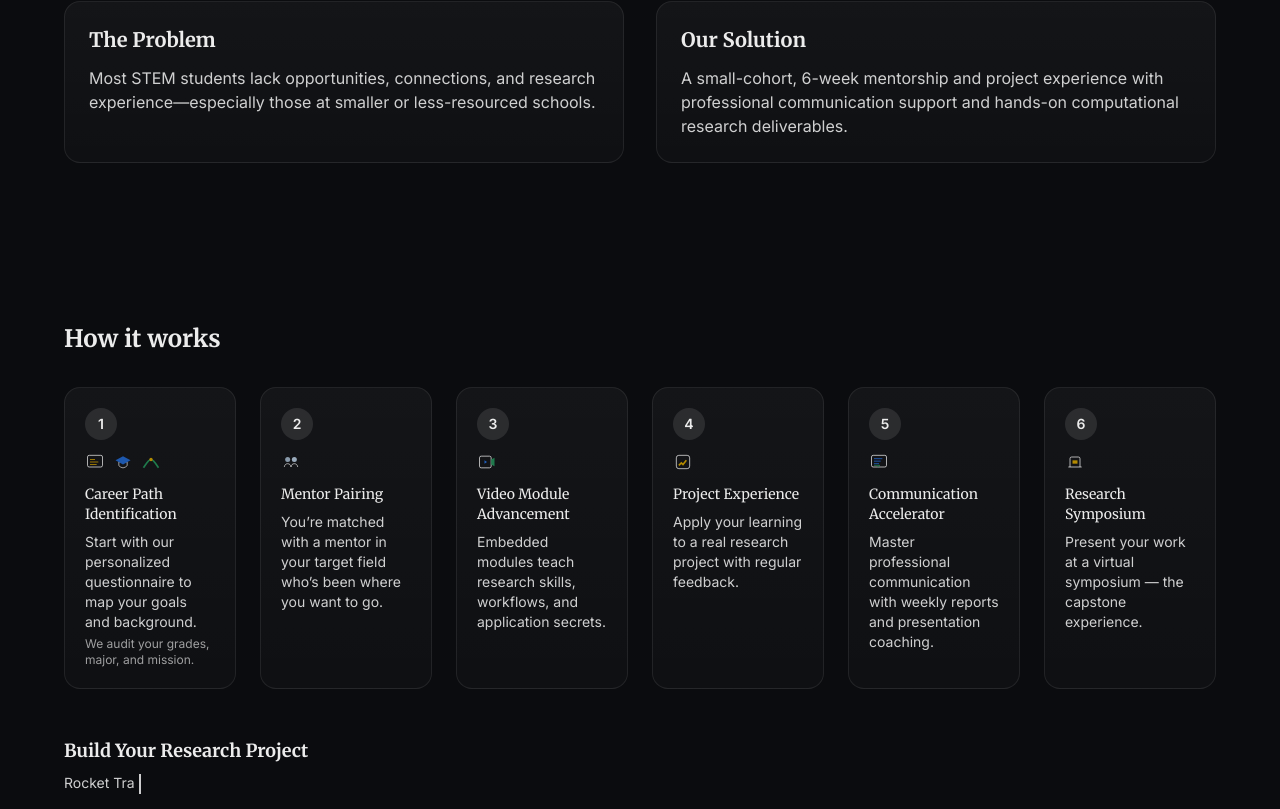
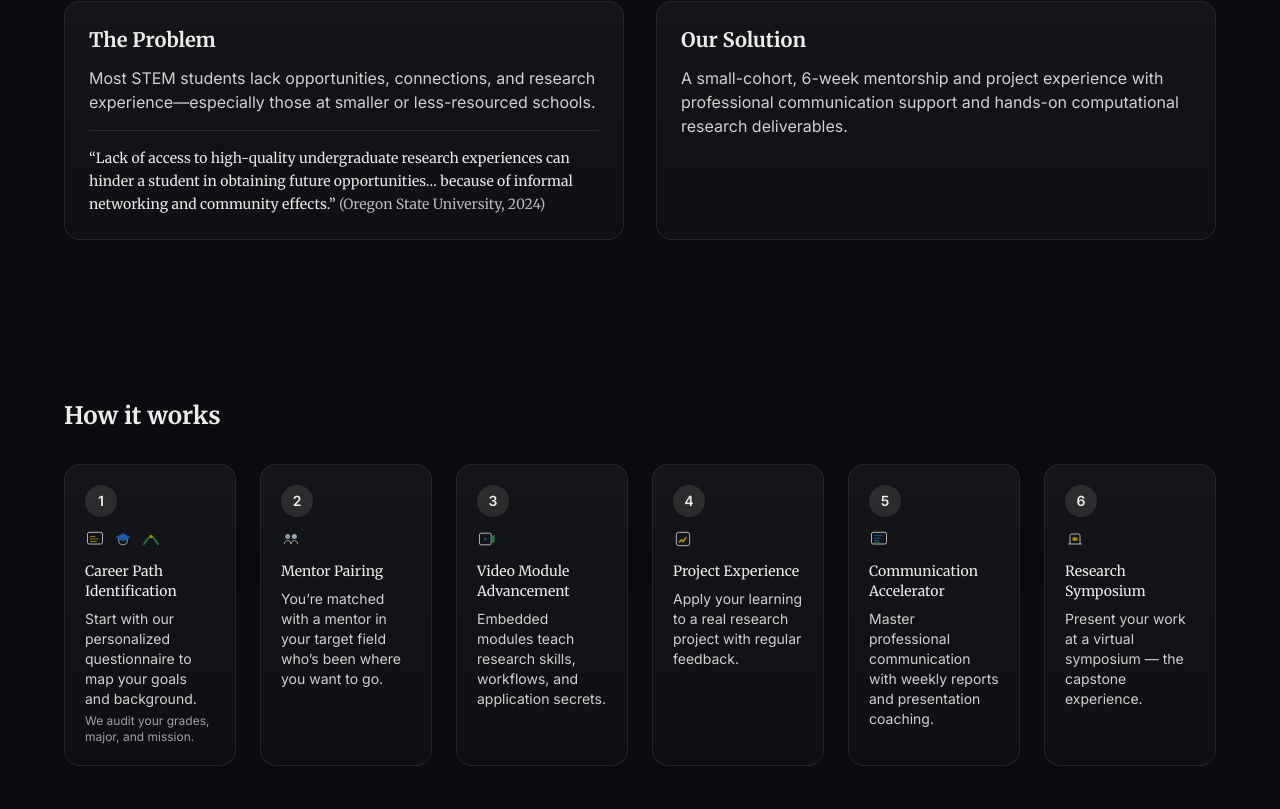
Before and after one commit to swansone4/scalestem, a Next.js app: page / in a window 1280 px wide. Shown: the part 781-1590 px from the top of the page. Built offline with nearby package versions, Linux system fonts and the light colour scheme.

Commit message:
feat: rotating research quotes in Problem section with serif MLA citations

```diff
--- a/app/page.tsx
+++ b/app/page.tsx
@@ -2,6 +2,7 @@ import Image from "next/image";
 import Link from "next/link";
 import { HowItWorks } from "@/components/HowItWorks";
 import { KeyDetails } from "@/components/KeyDetails";
+import { QuoteRotator } from "@/components/QuoteRotator";
 
 export default function Home() {
   return (
@@ -17,7 +18,6 @@ export default function Home() {
             <a href="#how" className="hover:opacity-80">How it works</a>
             <a href="#program" className="hover:opacity-80">Program</a>
             <a href="#about" className="hover:opacity-80">About Me</a>
-            <a href="#apply" className="hover:opacity-80">Apply</a>
           </nav>
           <div className="flex items-center gap-3">
             <Link href="#apply" className="rounded-full px-4 py-2 text-sm font-medium bg-[--accent-green] text-white hover:opacity-90">
@@ -56,6 +56,9 @@ export default function Home() {
             <p className="mt-3 text-white/80">
               Most STEM students lack opportunities, connections, and research experience—especially those at smaller or less-resourced schools.
             </p>
+            <div className="mt-4 border-t border-white/10 pt-4">
+              <QuoteRotator />
+            </div>
           </div>
           <div className="card rounded-2xl p-6">
             <h2 className="text-xl font-semibold">Our Solution</h2>
--- a/components/HowItWorks.tsx
+++ b/components/HowItWorks.tsx
@@ -38,10 +38,11 @@ export function HowItWorks() {
   ];
 
   const projects = [
-    { name: "Monte Carlo Neutron Model", icon: "atom" },
-    { name: "Rocket Trajectory Simulation", icon: "rocket" },
-    { name: "Materials Discovery with ML", icon: "ml" },
-    { name: "AI-Driven Energy Forecasting", icon: "ai" },
+    { name: "Monte Carlo Neutron Transport for Shielding" },
+    { name: "Rocket Trajectory Optimization with SciPy" },
+    { name: "Graph Neural Networks for Materials Discovery" },
+    { name: "AI-Driven Energy Load Forecasting" },
+    { name: "Visualization of Magnetic Field Turbulence" },
   ];
 
   const iconSrc = (key: string) => `/static/images/icon-${key}.svg`;
@@ -76,27 +77,14 @@ export function HowItWorks() {
       </div>
 
       {/* Project tiles */}
-      <Reveal>
-        <h3 className="mt-12 text-lg font-semibold heading-serif">Build Your Research Project</h3>
-      </Reveal>
-      <Typewriter
-        className="mt-2 block text-sm text-white/80"
-        items={projects.map((p) => p.name)}
-      />
-      <div className="mt-4 grid gap-4 sm:grid-cols-2 lg:grid-cols-3">
-        {projects.slice(0, 4).map((p, idx) => (
-          <Reveal key={p.name} delayMs={idx * 80}>
-            <div className="group card rounded-2xl p-5 transition-transform hover:-translate-y-1">
-              <div className="flex items-center gap-3">
-                <Image src={iconSrc(p.icon)} alt="" width={24} height={24} />
-                <p className="text-sm font-medium">{p.name}</p>
-              </div>
-              <button className="mt-4 inline-flex items-center rounded-full bg-[--accent-blue] px-3 py-1 text-xs font-semibold text-white opacity-0 transition-opacity group-hover:opacity-100">
-                Learn more
-              </button>
-            </div>
-          </Reveal>
-        ))}
+      <div className="mt-12 text-center">
+        <Reveal>
+          <h3 className="text-lg font-semibold heading-serif">Build Your Research Project</h3>
+        </Reveal>
+        <Typewriter
+          className="mt-2 mx-auto block text-base text-white/80"
+          items={projects.map((p) => p.name)}
+        />
       </div>
 
       {/* Removed extra sales/FAQ content per requirements */}
--- /dev/null
+++ b/components/QuoteRotator.tsx
@@ -0,0 +1,61 @@
+"use client";
+
+import { useEffect, useRef, useState } from "react";
+
+type Quote = { text: string; cite: string };
+
+const QUOTES: Quote[] = [
+  {
+    text:
+      "Students who participated in undergraduate research were twice as likely to graduate in 4 years and over 10 times as likely to graduate in 6 years. Equity gaps in graduation rates (race, income, first-gen) were cut in half—or even closed—by research experience.",
+    cite: "(Estrada et al., 2024)",
+  },
+  {
+    text:
+      "Lack of access to high-quality undergraduate research experiences can hinder a student in obtaining future opportunities… because of informal networking and community effects.",
+    cite: "(Oregon State University, 2024)",
+  },
+  {
+    text:
+      "Exposure to undergraduate research is a powerful driver for persistence and upward mobility, but participation is suppressed for students at under-resourced institutions and those with limited connections.",
+    cite: "(Carmeli et al., 2024)",
+  },
+  {
+    text:
+      "Financial barriers, geography, resource gaps, and lack of industry/academic networks are primary drivers of disparity in who accesses research/internships.",
+    cite: "(Morehead Planetarium, 2024)",
+  },
+];
+
+export function QuoteRotator() {
+  const [idx, setIdx] = useState(0);
+  const [visible, setVisible] = useState(true);
+  const timeoutRef = useRef<number | null>(null);
+
+  useEffect(() => {
+    // Randomize between 4–6 seconds
+    const dwell = 4000 + Math.floor(Math.random() * 2000);
+    timeoutRef.current = window.setTimeout(() => {
+      setVisible(false);
+      window.setTimeout(() => {
+        setIdx((i) => (i + 1) % QUOTES.length);
+        setVisible(true);
+      }, 280); // fade out duration should match CSS
+    }, dwell) as unknown as number;
+    return () => {
+      if (timeoutRef.current) window.clearTimeout(timeoutRef.current);
+    };
+  }, [idx]);
+
+  const { text, cite } = QUOTES[idx];
+
+  return (
+    <figure
+      className={`transition-opacity duration-300 ${visible ? "opacity-100" : "opacity-0"}`}
+    >
+      <blockquote className="heading-serif text-sm leading-relaxed text-white/90">
+        “{text}” <span className="text-white/70">{cite}</span>
+      </blockquote>
+    </figure>
+  );
+}
```
